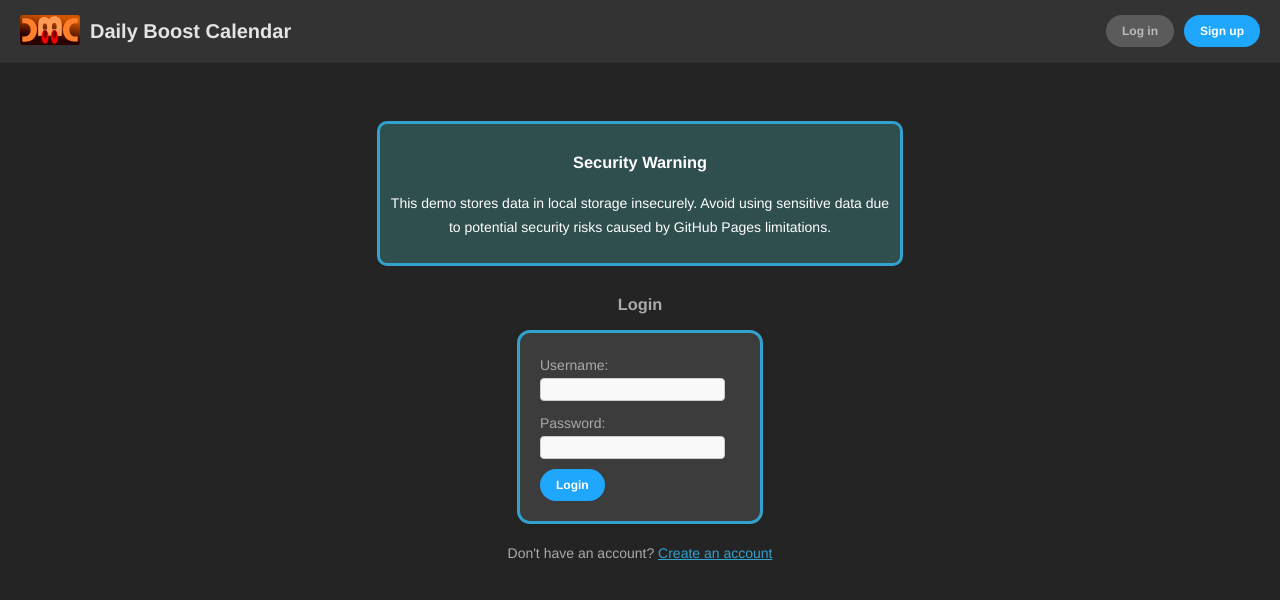
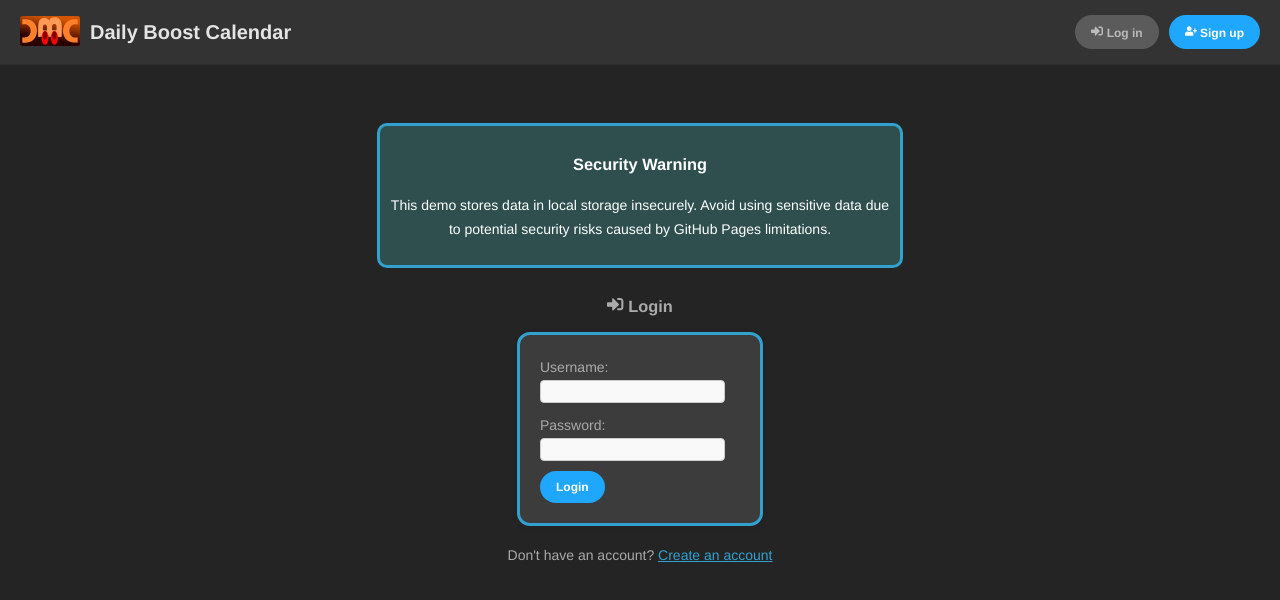
Before and after one commit to darellanodev/daily-boost-calendar, a React (Vite) app: page / in a window 1280 px wide. Both pictures are taken after a click on the button "Continue". Shown: the top 600 px of the page. Built offline with nearby package versions, Linux system fonts and the light colour scheme.

Commit message:
feat: Add icons next to the login/signup labels and to the login/signup/logout buttons (closes #37)

```diff
--- a/src/components/Button/index.tsx
+++ b/src/components/Button/index.tsx
@@ -1,4 +1,5 @@
 import React from 'react'
+import { FaUnlock, FaUserPlus } from 'react-icons/fa'
 import './button.css'
 
 interface ButtonProps {
@@ -8,6 +9,7 @@ interface ButtonProps {
   label: string
   onClick?: () => void
   type?: 'button' | 'submit'
+  icon?: React.ReactNode
 }
 
 export const Button = ({
@@ -16,6 +18,7 @@ export const Button = ({
   backgroundColor,
   label,
   type = 'button',
+  icon = null,
   ...props
 }: ButtonProps) => {
   return (
@@ -29,7 +32,13 @@ export const Button = ({
       type={type}
       {...props}
     >
-      {label}
+      {icon !== null ? (
+        <>
+          {icon} {label}
+        </>
+      ) : (
+        label
+      )}
     </button>
   )
 }
--- a/src/components/Header/index.tsx
+++ b/src/components/Header/index.tsx
@@ -1,5 +1,4 @@
 import React from 'react'
-
 import { Button } from '../Button'
 import './header.css'
 
@@ -15,6 +14,8 @@ interface HeaderProps {
   showButtons?: boolean
   activeButton: number
 }
+
+import { FaUserPlus, FaSignInAlt, FaSignOutAlt } from 'react-icons/fa'
 
 export const Header = ({
   user,
@@ -38,7 +39,12 @@ export const Header = ({
                 <span className="header-welcome">
                   Welcome, <b>{user.name}</b>!
                 </span>
-                <Button size="small" onClick={onLogout} label="Log out" />
+                <Button
+                  size="small"
+                  onClick={onLogout}
+                  label="Log out"
+                  icon={<FaSignOutAlt />}
+                />
               </>
             )}
           </>
@@ -50,12 +56,14 @@ export const Header = ({
                 size="small"
                 onClick={onLogin}
                 label="Log in"
+                icon={<FaSignInAlt />}
               />
               <Button
                 mode={activeButton === 2 ? 'primary' : 'disabled'}
                 size="small"
                 onClick={onCreateAccount}
                 label="Sign up"
+                icon={<FaUserPlus />}
               />
             </>
           )
--- a/src/components/Login/index.tsx
+++ b/src/components/Login/index.tsx
@@ -3,7 +3,7 @@ import { Header } from '../Header'
 import { Button } from '../Button'
 import { AlertInsecureData } from '../AlertInsecureData'
 import { decryptPassword } from '../../utils/encrypt'
-
+import { FaSignInAlt } from 'react-icons/fa'
 import './login.css'
 import { Message } from '../Message'
 
@@ -91,7 +91,9 @@ export const Login: React.FC<LoginProps> = ({
               isOneLine={true}
             />
           )}
-          <h3>Login</h3>
+          <h3>
+            <FaSignInAlt /> Login
+          </h3>
           <form id="login-form" onSubmit={handleSubmit}>
             <div>
               <label>Username:</label>
--- a/src/components/Signup/index.tsx
+++ b/src/components/Signup/index.tsx
@@ -1,7 +1,7 @@
 import React, { useState } from 'react'
 import { Header } from '../Header'
 import { Button } from '../Button'
-
+import { FaUserPlus } from 'react-icons/fa'
 import './signup.css'
 import { User } from '../../models/User'
 import { CalendarItem } from '../../models/CalendarItem'
@@ -87,7 +87,9 @@ export const Signup: React.FC<SignupProps> = ({
       <article>
         <section>
           <AlertInsecureData />
-          <h3>Sign up</h3>
+          <h3>
+            <FaUserPlus /> Sign up
+          </h3>
           <form id="signup-form" onSubmit={handleSubmit}>
             <div>
               <label>Username:</label>
```
